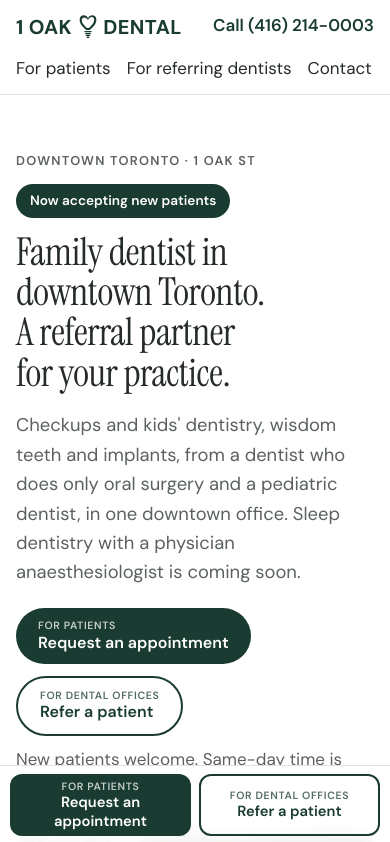
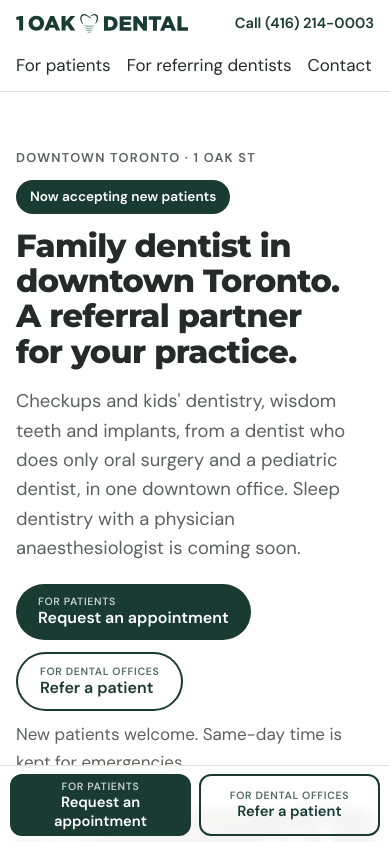
Before and after one commit to drtaimish/1oakdental, an Astro site: page / in a window 390 px wide. Shown: the top 842 px of the page. Built offline with nearby package versions, Linux system fonts and the light colour scheme; Astro itself is replaced by a stand-in of ours.

Commit message:
Designer's vector logo, Montserrat headings, referral page one step at a time
- Logo.astro and favicon use the vector logo MoeMind sent (shapes unchanged, site colours)
- Headings move from Instrument Serif to Montserrat to match the logo lettering
- Referring dentists: only the four categories show first; picking one replaces them
  with that category's form in the same place (no side-by-side layout, no hover on touch)

Co-Authored-By: Claude Fable 5.2 <noreply@anthropic.com>
Claude-Session: https://claude.ai/code/session_015xrjBdAPmA3sJb8Wodac89

```diff
--- a/src/components/Logo.astro
+++ b/src/components/Logo.astro
@@ -1,21 +1,24 @@
 ---
-// Wordmark matching the storefront sign: "1 OAK", the tooth-implant mark, "DENTAL".
-// The mark is redrawn from the sign: a heart-shaped crown outline, open at the neck,
-// over a tapering stack of implant threads. Replace with the real vector logo when it arrives.
+// The designer's vector logo (MoeMind, logo.svg, Nov 2026): "1OAK", tooth-and-implant mark, "DENTAL".
+// Shapes are unchanged; colours come from the site palette instead of the file's blue and grey.
+// The tooth outline is white in the source file, so it takes the wordmark colour here to show on light backgrounds.
 const { size = 28, class: cls = '' } = Astro.props;
 ---
-<span class={`wordmark ${cls}`} style={`--wm: ${size}px`} aria-label="1 Oak Dental">
-  <span class="wm-text">1 OAK</span>
-  <svg class="wm-mark" viewBox="0 0 64 84" aria-hidden="true" focusable="false">
-    <!-- crown: outer heart minus inner heart, inner shifted so the stroke is heavier top-right -->
-    <path fill="currentColor" fill-rule="evenodd" d="
-      M26 58 C18 50 5 41 5 25 C5 8 26 6 32 20 C38 6 59 8 59 25 C59 41 46 50 38 58 Z
-      M29 52 C22 45 12 38 12 26 C12 15 26 14 32 26 C37 14 52 13 52 25 C52 37 41 45 35 52 Z" />
-    <!-- implant threads -->
-    <rect x="20" y="61" width="24" height="4.6" rx="2.3" fill="currentColor" />
-    <rect x="22.5" y="67.5" width="19" height="4.4" rx="2.2" fill="currentColor" />
-    <rect x="25" y="73.8" width="14" height="4.2" rx="2.1" fill="currentColor" />
-    <rect x="27.5" y="79.8" width="9" height="3.8" rx="1.9" fill="currentColor" />
-  </svg>
-  <span class="wm-text">DENTAL</span>
-</span>
+<svg class={`wordmark ${cls}`} style={`--wm: ${size}px`} viewBox="0 0 589.4 64.95" role="img" aria-label="1 Oak Dental" focusable="false">
+  <path class="wm-tooth" d="M237.42,5.31c-5.75-2.12-11.03.42-13.01,6.02-1.23,3.47-.75,7.21.19,10.89l5.55,15.07c-4.27-4.39-7.24-9.69-9.45-15.4-1.73-4.48-1.66-9.38.2-13.62,3-6.82,10.18-9.66,17.09-7.17,4.38,1.58,7.62,4.54,11.36,7.29l8.71,6.43c-7.62-.18-11.93-6.3-20.65-9.51Z" />
+  <path class="wm-tooth" d="M270.76,35.44c2.57-9.08,8.65-21.5,3.62-28.02-3.03-3.93-8.23-3.96-12.54-2.02-3.27,1.47-6.2,3.2-9.87,2.86l9.39-6.24c6.18-4.11,15.01-1.73,18.07,5.14,3.94,8.85-1.92,21.81-8.68,28.28Z" />
+  <path class="wm-implant" d="M231.76,37.02c13.57,4.15,23.55,3.91,36.45,0-.23.62-.81,1.54-1.32,1.93-9.96,7.65-23.91,7.65-33.84-.04-.65-.5-1.22-1.47-1.29-1.89Z" />
+  <path class="wm-implant" d="M267.04,45.43c-9.31,9.25-24.84,9.22-34.14-.01,11.6,2.94,22.5,2.94,34.14.01Z" />
+  <path class="wm-implant" d="M262.94,54.16c-5.19,6.75-20.16,7.09-25.91.05l12.2.8c4.46.29,8.73-.64,13.71-.85Z" />
+  <path class="wm-implant" d="M257.45,61.97c-3.86,4.01-11.02,3.98-15.29-.14l15.29.14Z" />
+  <path class="wm-word" d="M10.87,19.17l-8.27,1.96L0,10.62l14.37-4.07h9.89v49.43h-13.39V19.17Z" />
+  <path class="wm-word" d="M43.22,31.58v-.14c0-14.09,11.36-25.52,26.51-25.52s26.37,11.29,26.37,25.38v.14c0,14.09-11.36,25.52-26.51,25.52s-26.37-11.29-26.37-25.38ZM82.14,31.58v-.14c0-7.15-5.05-13.25-12.55-13.25s-12.48,6.03-12.48,13.11v.14c0,7.08,5.12,13.25,12.62,13.25s12.41-6.03,12.41-13.11Z" />
+  <path class="wm-word" d="M116.92,6.55h13.11l20.9,49.43h-14.59l-3.51-8.84h-19l-3.51,8.84h-14.23L116.92,6.55ZM128.84,36.56l-5.47-13.88-5.54,13.88h11.01Z" />
+  <path class="wm-word" d="M155.7,6.9h13.6v19.91l16.9-19.91h16.13l-18.58,21.04,19.21,28.05h-16.27l-12.41-18.23-4.98,5.47v12.76h-13.6V6.9Z" />
+  <path class="wm-word" d="M300.71,7.88h19c17.46,0,27.63,10.1,27.63,24.26v.14c0,14.16-10.31,24.68-27.91,24.68h-18.72V7.88ZM314.31,19.87v25.03h5.54c8.2,0,13.6-4.49,13.6-12.41v-.14c0-7.85-5.4-12.48-13.6-12.48h-5.54Z" />
+  <path class="wm-word" d="M354.42,7.88h39.48v11.5h-26.01v7.5h23.56v10.73h-23.56v7.78h26.37v11.57h-39.83V7.88Z" />
+  <path class="wm-word" d="M401.27,7.88h12.69l20.19,25.94V7.88h13.46v49.08h-11.85l-21.04-26.93v26.93h-13.46V7.88Z" />
+  <path class="wm-word" d="M468.3,19.8h-14.65V7.88h42.98v11.92h-14.73v37.16h-13.6V19.8Z" />
+  <path class="wm-word" d="M513.25,7.53h13.11l20.9,49.43h-14.58l-3.51-8.84h-19l-3.51,8.84h-14.23l20.83-49.43ZM525.17,37.54l-5.47-13.88-5.54,13.88h11.01Z" />
+  <path class="wm-word" d="M552.03,7.88h13.6v37.16h23.77v11.92h-37.37V7.88Z" />
+</svg>
--- a/src/layouts/Base.astro
+++ b/src/layouts/Base.astro
@@ -62,7 +62,7 @@ const dentist = {
     <link rel="icon" href="/favicon.svg" type="image/svg+xml" />
     <link rel="preconnect" href="https://fonts.googleapis.com" />
     <link rel="preconnect" href="https://fonts.gstatic.com" crossorigin />
-    <link rel="stylesheet" href="https://fonts.googleapis.com/css2?family=DM+Sans:wght@400;500;600;700&family=Instrument+Serif&display=swap" />
+    <link rel="stylesheet" href="https://fonts.googleapis.com/css2?family=DM+Sans:wght@400;500;600;700&family=Montserrat:wght@700;800&display=swap" />
     <script type="application/ld+json" set:html={JSON.stringify(dentist)} />
     {schema && <script type="application/ld+json" set:html={JSON.stringify(schema)} />}
   </head>
--- a/src/styles/global.css
+++ b/src/styles/global.css
@@ -1,7 +1,6 @@
-/* Fallback fonts sized to match the web fonts, so text does not reflow when DM Sans and
-   Instrument Serif arrive (measured: DM Sans is 4.9% wider than Arial, Instrument Serif 17% narrower than Georgia). */
+/* Fallback font sized to match DM Sans, so text does not reflow when it arrives
+   (measured: DM Sans is 4.9% wider than Arial). Headings use Montserrat, the closest web match to the logo lettering. */
 @font-face { font-family: "DM Sans Fallback"; src: local("Arial"), local("Helvetica"), local("Liberation Sans"); size-adjust: 104.9%; }
-@font-face { font-family: "Instrument Serif Fallback"; src: local("Georgia"), local("Times New Roman"), local("Liberation Serif"); size-adjust: 83.1%; }
 :root {
   --ink: #252b28;
   --muted: #5b625e;
@@ -12,7 +11,7 @@
   --brand: #193b32;
   --brand-ink: #ffffff;
   --accent: #8fb3a3;
-  --serif: "Instrument Serif", "Instrument Serif Fallback", Georgia, "Times New Roman", serif;
+  --display: "Montserrat", "DM Sans Fallback", system-ui, -apple-system, "Segoe UI", sans-serif;
   --sans: "DM Sans", "DM Sans Fallback", system-ui, -apple-system, "Segoe UI", Roboto, sans-serif;
   --radius: 10px;
   --max: 1080px;
@@ -37,9 +36,9 @@ a { color: var(--brand); }
 header.site { background: var(--surface); border-bottom: 1px solid var(--line); }
 header.site .wrap { display: flex; align-items: center; justify-content: space-between; gap: 16px; padding-top: 12px; padding-bottom: 12px; flex-wrap: wrap; }
 .logo { color: var(--brand); text-decoration: none; display: inline-flex; }
-.wordmark { display: inline-flex; align-items: center; gap: calc(var(--wm) * 0.28); font-family: var(--sans); font-weight: 800; font-size: var(--wm); letter-spacing: 0.02em; line-height: 1; color: inherit; white-space: nowrap; }
-.wordmark .wm-mark { width: calc(var(--wm) * 1.0); height: calc(var(--wm) * 1.3); display: block; margin-top: calc(var(--wm) * -0.08); }
-.wordmark .wm-text { transform: translateY(0.04em); }
+.wordmark { display: block; height: calc(var(--wm) * 0.95); width: auto; aspect-ratio: 589.4 / 64.95; max-width: 100%; }
+.wordmark .wm-word, .wordmark .wm-tooth { fill: currentColor; }
+.wordmark .wm-implant { fill: var(--accent); }
 nav.main { display: flex; gap: 16px; flex-wrap: wrap; }
 nav.main a { color: var(--ink); text-decoration: none; }
 nav.main a:hover { color: var(--brand); }
@@ -50,7 +49,7 @@ nav.main a:hover { color: var(--brand); }
 .hero { padding: 56px 0 40px; }
 .hero h1 { color: var(--ink); }
 .hero::after { content: ""; display: block; width: 72px; height: 4px; border-radius: 2px; background: var(--accent); margin-top: 28px; }
-.hero h1 { font-size: clamp(2.4rem, 6vw, 4rem); line-height: 1.05; margin: 0 0 16px; max-width: 18ch; }
+.hero h1 { font-size: clamp(2rem, 5vw, 3.2rem); line-height: 1.1; margin: 0 0 16px; max-width: 20ch; }
 .eyebrow { text-transform: uppercase; letter-spacing: 0.1em; font-size: 0.8rem; font-weight: 600; color: var(--muted); margin: 0 0 12px; }
 .hero p.lead { font-size: 1.15rem; color: var(--muted); max-width: 640px; }
 .actions { display: flex; gap: 12px; flex-wrap: wrap; margin-top: 20px; }
@@ -58,8 +57,8 @@ nav.main a:hover { color: var(--brand); }
 .hero .actions .btn { text-align: left; line-height: 1.2; }
 
 section { padding: 32px 0; }
-h1, h2 { font-family: var(--serif); font-weight: 400; letter-spacing: -0.01em; text-wrap: balance; }
-h2 { font-size: 2rem; line-height: 1.15; margin: 0 0 12px; }
+h1, h2 { font-family: var(--display); font-weight: 800; letter-spacing: -0.02em; text-wrap: balance; }
+h2 { font-size: 1.65rem; line-height: 1.2; margin: 0 0 12px; }
 h3 { font-size: 1.1rem; line-height: 1.3; }
 .grid { display: grid; gap: 16px; grid-template-columns: repeat(auto-fit, minmax(240px, 1fr)); }
 .card { background: var(--surface); border: 1px solid var(--line); border-radius: 14px; padding: 20px; box-shadow: 0 1px 2px rgba(18,48,58,.04); transition: border-color .15s, box-shadow .15s; }
@@ -110,8 +109,7 @@ form.consult input, form.consult select, form.consult textarea { width: 100%; ma
 .directory ul.plain li + li { border-top: 1px solid var(--line); }
 .directory ul.plain li a { display: flex; justify-content: space-between; gap: 12px; padding: 12px 14px; text-decoration: none; color: var(--ink); min-height: 48px; align-items: center; }
 .directory ul.plain li a span { color: var(--brand); font-weight: 600; white-space: nowrap; }
-.ref-layout { display: grid; gap: 24px; }
-@media (min-width: 900px) { .ref-layout { grid-template-columns: 1fr 420px; align-items: start; } .ref-form { position: sticky; top: 16px; } }
+.ref-layout { display: grid; gap: 24px; scroll-margin-top: 12px; }
 .preview-note { background: var(--tint); border-radius: 10px; padding: 12px 14px; font-size: 0.95rem; }
 form.consult .check { display: flex; gap: 10px; align-items: center; font-weight: 600; }
 form.consult .check input { width: 22px; height: 22px; }
@@ -188,7 +186,7 @@ dl.hours dd { margin: 0; color: var(--muted); }
 .team { display: grid; gap: 16px; }
 .member { display: grid; grid-template-columns: 120px 1fr; gap: 20px; align-items: start; }
 .member img, .member .avatar { width: 120px; height: 120px; border-radius: 16px; object-fit: cover; }
-.member .avatar { background: var(--tint); color: var(--brand); display: grid; place-items: center; font-family: var(--serif); font-size: 2rem; }
+.member .avatar { background: var(--tint); color: var(--brand); display: grid; place-items: center; font-family: var(--display); font-size: 2rem; }
 .member h2 { margin: 0 0 4px; font-size: 1.4rem; }
 .member .role { color: var(--brand); font-weight: 600; margin: 0 0 8px; }
 @media (max-width: 560px) { .member { grid-template-columns: 1fr; } .member img, .member .avatar { width: 88px; height: 88px; } }
@@ -196,7 +194,7 @@ dl.hours dd { margin: 0; color: var(--muted); }
 /* Steps */
 .steps { list-style: none; counter-reset: step; padding: 0; margin: 0; display: grid; gap: 18px; }
 .steps li { counter-increment: step; display: grid; grid-template-columns: 44px 1fr; gap: 16px; align-items: start; }
-.steps li::before { content: counter(step); width: 40px; height: 40px; border-radius: 50%; background: var(--brand); color: #fff; display: grid; place-items: center; font-weight: 700; font-family: var(--serif); font-size: 1.2rem; }
+.steps li::before { content: counter(step); width: 40px; height: 40px; border-radius: 50%; background: var(--brand); color: #fff; display: grid; place-items: center; font-weight: 700; font-family: var(--display); font-size: 1.2rem; }
 .steps h3 { margin: 6px 0 4px; font-size: 1.15rem; }
 .steps p { margin: 0; color: var(--muted); }
 .trust.compact { margin: 16px 0 0; }
@@ -241,7 +239,7 @@ video.hero-photo { background: var(--tint); display: block; aspect-ratio: 16 / 9
 .rung-media .hero-photo { max-width: 100%; }
 .rung-art { aspect-ratio: 4 / 3; border-radius: 12px; background: var(--tint); display: grid; place-items: center; }
 .rung-art .art { color: var(--ink); width: 140px; height: 140px; }
-.rung-text h3 { font-family: var(--serif); font-weight: 400; font-size: 1.7rem; margin: 0 0 4px; }
+.rung-text h3 { font-family: var(--display); font-weight: 700; font-size: 1.35rem; margin: 0 0 4px; }
 .rung-text .tagline { color: var(--muted); margin: 0 0 12px; }
 .rung-text p { margin: 0 0 10px; }
 .pros-cons { display: grid; grid-template-columns: 1fr 1fr; gap: 16px; margin: 12px 0; font-size: 0.95rem; }
@@ -257,7 +255,7 @@ video.hero-photo { background: var(--tint); display: block; aspect-ratio: 16 / 9
 
 /* Staff cards (team page) and strip (home) */
 .staffer { display: grid; gap: 6px; align-content: start; }
-.staffer img, .staffer .avatar { width: 96px; height: 96px; border-radius: 50%; object-fit: cover; background: var(--tint); color: var(--brand); display: grid; place-items: center; font-family: var(--serif); font-size: 1.6rem; margin-bottom: 6px; }
+.staffer img, .staffer .avatar { width: 96px; height: 96px; border-radius: 50%; object-fit: cover; background: var(--tint); color: var(--brand); display: grid; place-items: center; font-family: var(--display); font-size: 1.6rem; margin-bottom: 6px; }
 .staffer h3 { margin: 0; font-size: 1.15rem; }
 .staffer .role { margin: 0; color: var(--brand); font-weight: 600; font-size: 0.95rem; }
 .staffer p { margin: 0; }
@@ -291,22 +289,23 @@ video.hero-photo { background: var(--tint); display: block; aspect-ratio: 16 / 9
   .find-us { grid-template-columns: 1fr; }
   .find-us .office-photo { grid-row: auto; grid-column: 1; margin-bottom: 8px; }
 }
-@media (max-width: 760px) { header.site .wordmark { --wm: 20px !important; } }
+@media (max-width: 760px) { header.site .wordmark { --wm: 20px !important; } header.site .header-phone { font-size: 0.92rem; } }
 
-/* Referral page: pick a category, then only the form shows */
+/* Referral page: one step at a time. First only the four categories show; picking one
+   swaps them for that category's form in the same place. Without JavaScript both show. */
 .ref-cats { list-style: none; padding: 0; margin: 0 0 20px; display: grid; gap: 10px; }
-.ref-cat { display: grid; grid-template-columns: 1fr auto; grid-template-areas: "title go" "prov go" "items go"; gap: 2px 16px; align-items: center; padding: 16px 18px; border: 1px solid var(--line); border-radius: 14px; background: #fff; color: var(--ink); text-decoration: none; transition: border-color .15s, box-shadow .15s; }
-.ref-cat:hover, .ref-cat:focus-visible { border-color: var(--brand); box-shadow: 0 2px 12px rgba(0,0,0,.06); }
+@media (min-width: 760px) { .ref-cats { grid-template-columns: 1fr 1fr; } }
+.ref-cat { display: grid; grid-template-columns: 1fr auto; grid-template-areas: "title go" "prov go" "items go"; gap: 2px 16px; align-items: center; height: 100%; padding: 16px 18px; border: 1px solid var(--line); border-radius: 14px; background: #fff; color: var(--ink); text-decoration: none; transition: border-color .15s, box-shadow .15s; touch-action: manipulation; -webkit-tap-highlight-color: transparent; }
+.ref-cat:focus-visible, .ref-cat:active { border-color: var(--brand); box-shadow: 0 2px 12px rgba(0,0,0,.06); }
+/* hover only where there is a real pointer, so a tap on a phone is never held up by a hover state */
+@media (hover: hover) { .ref-cat:hover { border-color: var(--brand); box-shadow: 0 2px 12px rgba(0,0,0,.06); } }
 .ref-cat-title { grid-area: title; font-weight: 700; font-size: 1.15rem; }
 .ref-cat-provider { grid-area: prov; color: var(--muted); font-size: 0.95rem; }
 .ref-cat-items { grid-area: items; color: var(--muted); font-size: 0.85rem; margin-top: 4px; }
 .ref-cat-go { grid-area: go; font-weight: 700; color: var(--brand); border: 1.5px solid var(--brand); border-radius: 999px; padding: 8px 16px; }
 .ref-picked { display: flex; justify-content: space-between; align-items: center; gap: 12px; margin: 0 0 12px; padding: 10px 14px; background: var(--tint); border-radius: 10px; }
 .linklike { background: none; border: 0; padding: 0; color: var(--brand); font: inherit; font-weight: 600; text-decoration: underline; cursor: pointer; }
-.ref-layout.picked .directory { display: none; }
-.ref-layout.picked { grid-template-columns: 1fr; }
-.ref-layout.picked .ref-form { position: static; max-width: 640px; margin: 0 auto; width: 100%; }
+.ref-layout.picked .directory, .ref-layout.unpicked .ref-form { display: none; }
+.ref-layout.picked .ref-form { max-width: 640px; width: 100%; }
 .ref-group { display: grid; gap: 6px; }
-.ref-picked[hidden], .ref-hint[hidden], .ref-group[hidden] { display: none; }
-.ref-layout.unpicked .ref-form { opacity: .55; transition: opacity .25s; }
-.ref-layout.unpicked .ref-form:focus-within, .ref-layout.unpicked .ref-form:hover { opacity: 1; }
+.ref-picked[hidden], .ref-group[hidden] { display: none; }
```
Also changed, not shown: src/pages/referring-dentists.astro (+23 -28 lines), public/favicon.svg.
